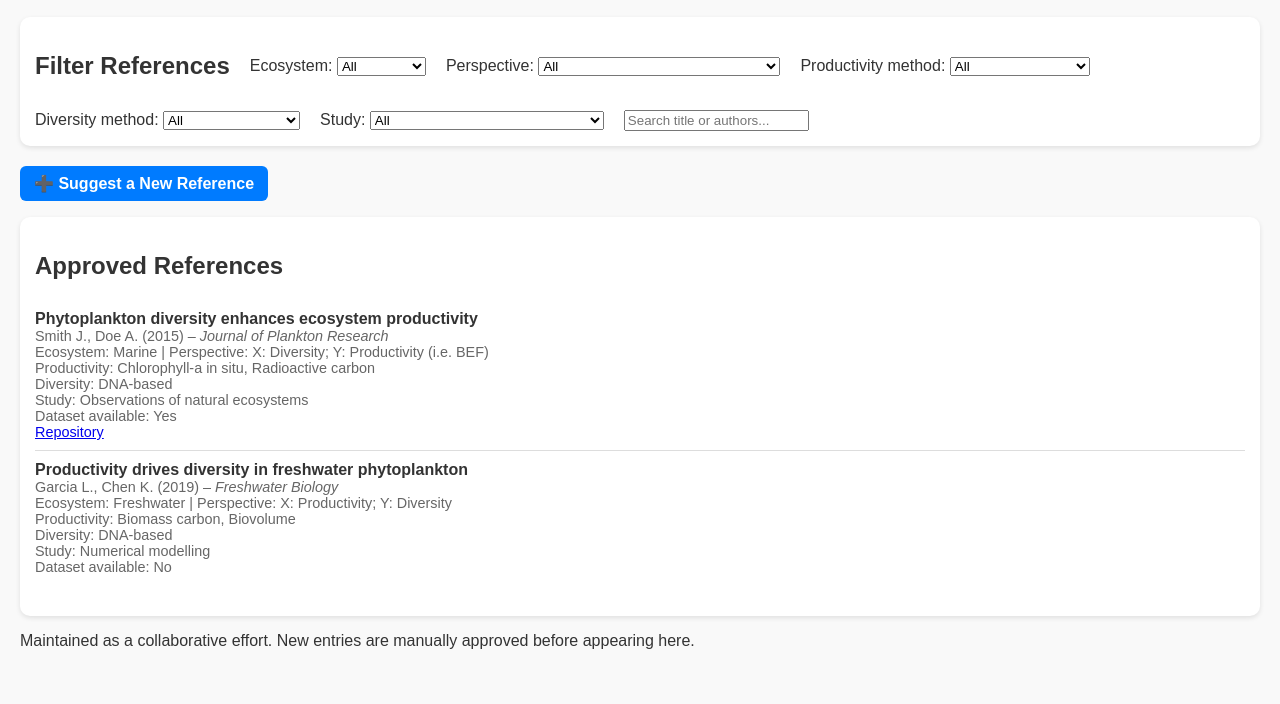
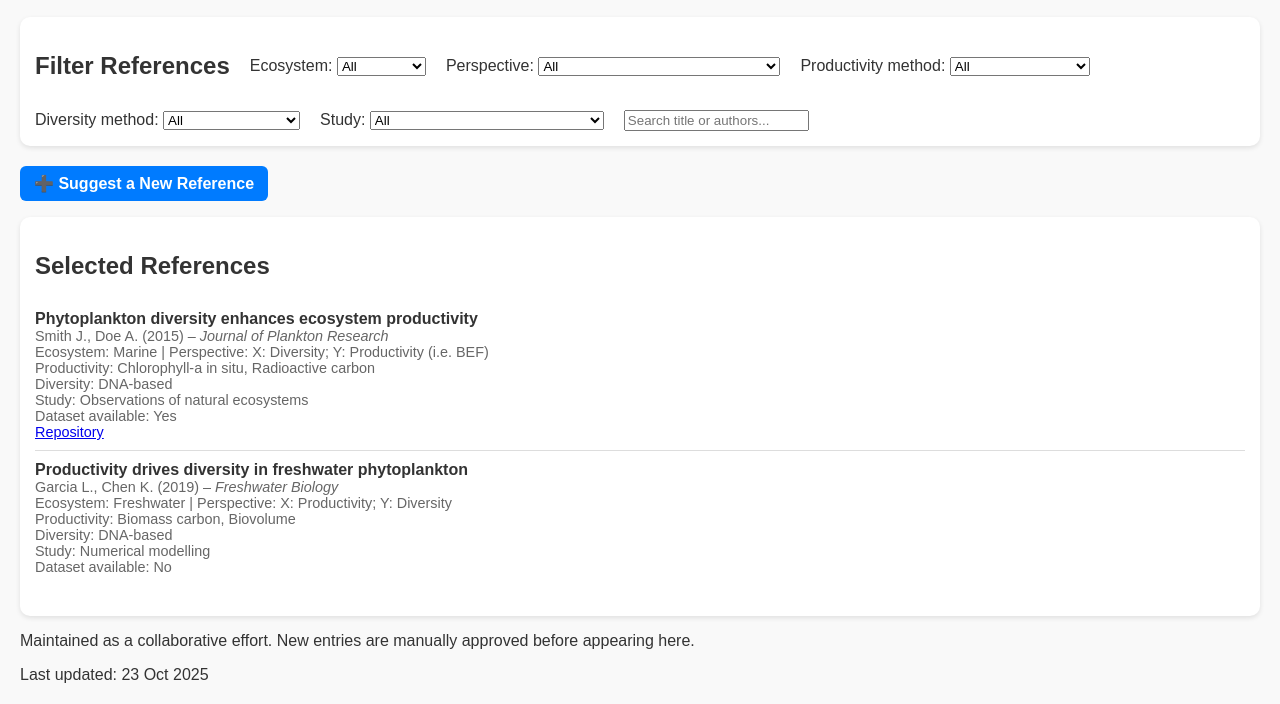
Before and after one commit to fibar/phytoplankton-bef-db, a plain HTML site: page index.html in a window 1280 px wide. Shown: the part 176-880 px from the top of the page. Before the commit the page ends 846 px from the top, so only its background shows below. Drawn offline with Linux system fonts and the light colour scheme.

Commit message:
Add last updated footer

```diff
--- a/index.html
+++ b/index.html
@@ -83,12 +83,13 @@
    </p>
 
   <section id="results">
-    <h2>Approved References</h2>
+    <h2>Selected References</h2>
     <ul id="referenceList"></ul>
   </section>
 
   <footer>
     <p>Maintained as a collaborative effort. New entries are manually approved before appearing here.</p>
+    <p id="lastUpdated"></p>
   </footer>
 
   <script src="script.js"></script>
--- a/script.js
+++ b/script.js
@@ -65,3 +65,14 @@ document.getElementById("productivityFilter").addEventListener("change", renderR
 document.getElementById("diversityFilter").addEventListener("change", renderReferences);
 document.getElementById("studyFilter").addEventListener("change", renderReferences);
 document.getElementById("searchBox").addEventListener("input", renderReferences);
+
+// Display last modified date of the site
+document.addEventListener("DOMContentLoaded", () => {
+  const lastUpdated = new Date(document.lastModified);
+  const formatted = lastUpdated.toLocaleDateString("en-GB", {
+    day: "2-digit",
+    month: "short",
+    year: "numeric"
+  });
+  document.getElementById("lastUpdated").textContent = `Last updated: ${formatted}`;
+});
```
